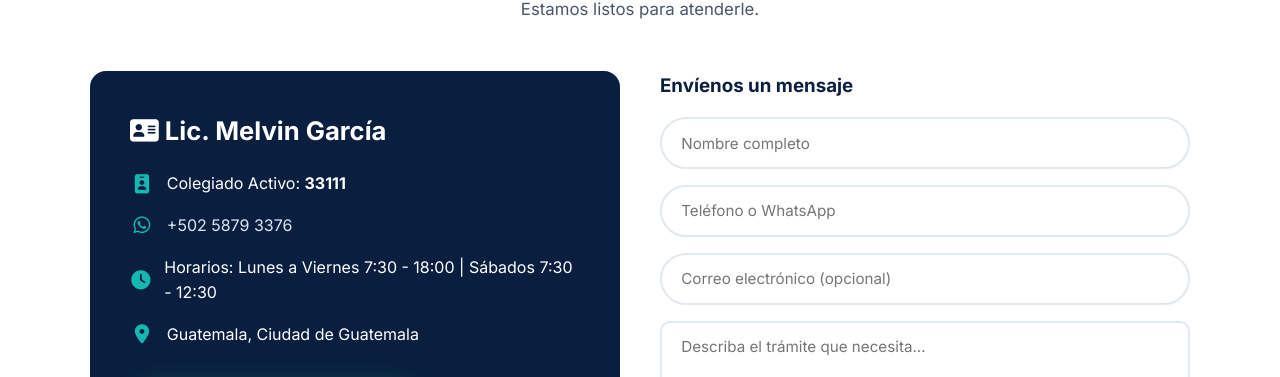
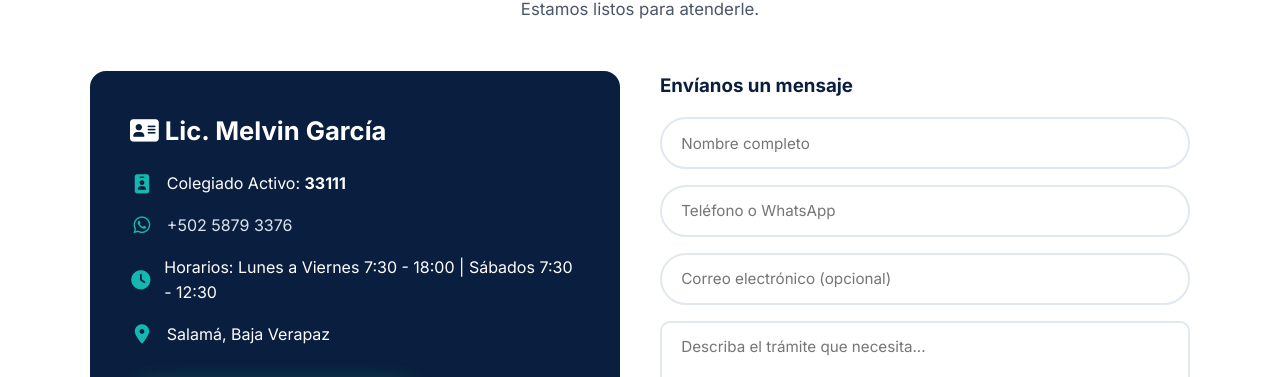
Before and after one commit to Sosi03/Web-IA, a plain HTML site: page Pagina web/index.html in a window 1280 px wide. Shown: the part 5702-6079 px from the top of the page. Drawn offline with Linux system fonts and the light colour scheme.

Commit message:
Actualización de datos

```diff
--- a/Pagina web/index.html
+++ b/Pagina web/index.html
@@ -339,7 +339,7 @@
                 <div class="dato"><i class="fas fa-id-badge"></i> <span>Colegiado Activo: <strong>33111</strong></span></div>
                 <div class="dato"><i class="fab fa-whatsapp"></i> <a href="https://wa.me/50258793376?text=Hola%2C+quisiera+informaci%C3%B3n+sobre+sus+servicios" target="_blank" rel="noopener">+502 5879 3376</a></div>
                 <div class="dato"><i class="fas fa-clock"></i> <span>Horarios: Lunes a Viernes 7:30 - 18:00 | Sábados 7:30 - 12:30</span></div>
-                <div class="dato"><i class="fas fa-map-marker-alt"></i> <span>Guatemala, Ciudad de Guatemala</span></div>
+                <div class="dato"><i class="fas fa-map-marker-alt"></i> <span>Salamá, Baja Verapaz</span></div>
                 <div style="margin-top: 2rem;">
                     <a href="https://wa.me/50258793376?text=Hola%2C+quisiera+informaci%C3%B3n+sobre+sus+servicios" target="_blank" rel="noopener" class="btn btn-whatsapp" style="display: inline-flex; width: auto;">
                         <i class="fab fa-whatsapp"></i> Escríbanos por WhatsApp
@@ -347,7 +347,7 @@
                 </div>
             </div>
             <div class="formulario">
-                <h3 style="margin-bottom: 1rem; color: var(--azul-oscuro);">Envíenos un mensaje</h3>
+                <h3 style="margin-bottom: 1rem; color: var(--azul-oscuro);">Envíanos un mensaje</h3>
                 <form id="formContacto" onsubmit="event.preventDefault(); enviarFormulario();">
                     <input type="text" placeholder="Nombre completo" required>
                     <input type="tel" placeholder="Teléfono o WhatsApp" required>
```
